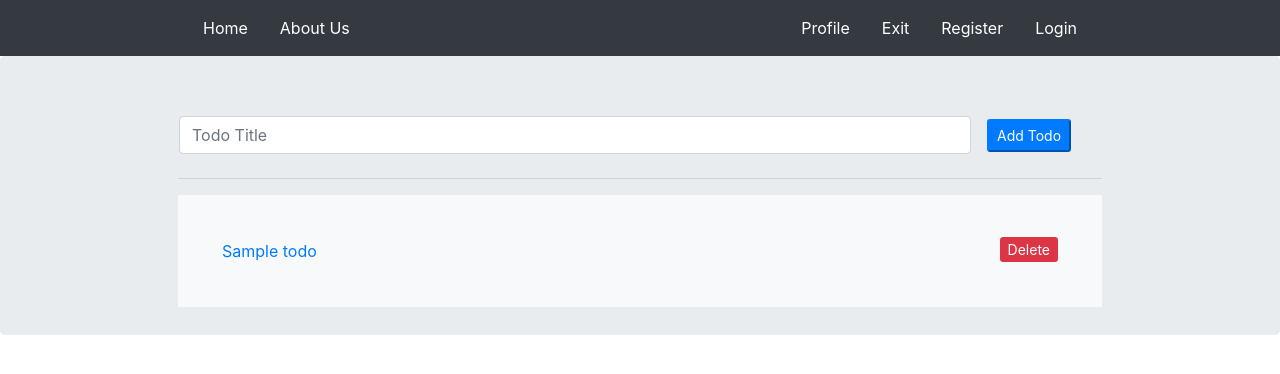
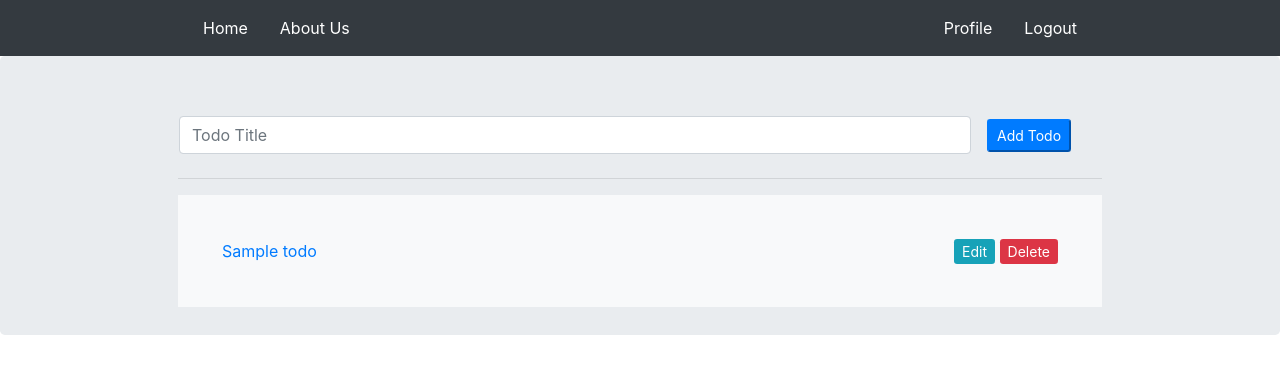
Before and after one commit to MohamadAhmadi100/Django-CBV-2, a Django app: page / in a window 1280 px wide. Shown: the top 374 px of the page. Run offline with Django 3.2, Linux system fonts and the light colour scheme; a user stored in the database is signed in; tables that the repository leaves empty hold one stand-in row (values such as "Sample post"); some libraries are stand-ins or nearby versions.

Commit message:
add tododeleteview

```diff
--- a/DjangoCBVpr/urls.py
+++ b/DjangoCBVpr/urls.py
@@ -4,4 +4,5 @@ from django.urls import path, include
 urlpatterns = [
     path('admin/', admin.site.urls),
     path('', include('todo.urls', namespace='todo')),
+    path('accounts/', include('accounts.urls', namespace='accounts')),
 ]
--- a/templates/inc/navbar.html
+++ b/templates/inc/navbar.html
@@ -5,14 +5,15 @@
             <a class="nav-link text-white" href="#">About Us</a>
         </div>
         <div class="d-flex">
-{#            {% if request.user.is_authenticated %}#}
+            {% if request.user.is_authenticated %}
                 <a class="nav-link active text-white" aria-current="page"
                    href="">Profile</a>
-                <a class="nav-link active text-white" aria-current="page" href="">Exit</a>
-{#            {% else %}#}
-                <a class="nav-link active text-white" aria-current="page" href="">Register</a>
-                <a class="nav-link active text-white" aria-current="page" href="">Login</a>
-{#            {% endif %}#}
+                <a class="nav-link active text-white" aria-current="page"
+                   href="{% url 'accounts:user_logout' %}">Logout</a>
+            {% else %}
+                <a class="nav-link active text-white" aria-current="page" href="{% url 'accounts:user_signup' %}">SignUp</a>
+                <a class="nav-link active text-white" aria-current="page" href="{% url 'accounts:user_login' %}">Login</a>
+            {% endif %}
         </div>
     </div>
 </nav>
--- a/todo/apps.py
+++ b/todo/apps.py
@@ -1,6 +1,6 @@
 from django.apps import AppConfig
 
 
-class BlogConfig(AppConfig):
+class TodoConfig(AppConfig):
     default_auto_field = 'django.db.models.BigAutoField'
     name = 'todo'
--- a/todo/templates/todo/home.html
+++ b/todo/templates/todo/home.html
@@ -14,8 +14,11 @@
             <div class="card-body bg-light">
                 <div class="p-4 d-flex justify-content-between">
                     <a class="text-decoration-none" href="{% url 'todo:todo_detail' todo.slug %}">{{ todo }}</a>
-                    <small><a href="{% url 'todo:delete_tode' todo.id %}" class="btn-sm btn-danger">Delete</a></small>
-
+                    <div class="">
+                        <small><a href="{% url 'todo:update_todo' todo.id %}" class="btn-sm btn-info">Edit</a></small>
+                        <small><a href="{% url 'todo:delete_todo' todo.id %}"
+                                  class="btn-sm btn-danger">Delete</a></small>
+                    </div>
                 </div>
             </div>
             <br>
--- a/todo/urls.py
+++ b/todo/urls.py
@@ -4,6 +4,7 @@ from . import views
 app_name = 'todo'
 urlpatterns = [
     path('', views.TodoListView.as_view(), name='home'),
-    path('delete/<int:pk>/', views.TodeDeleteView.as_view(), name='delete_tode'),
+    path('update/<int:pk>', views.TodoUpdateView.as_view(), name='update_todo'),
+    path('delete/<int:pk>/', views.TodoDeleteView.as_view(), name='delete_todo'),
     path('<slug:slug>/', views.TodoDetailView.as_view(), name='todo_detail'),
 ]
--- a/todo/views.py
+++ b/todo/views.py
@@ -1,5 +1,5 @@
 from .models import Todo
-from django.views.generic import ListView, DetailView, FormView, DeleteView
+from django.views.generic import ListView, DetailView, FormView, DeleteView, UpdateView
 from .forms import AddTodoForm
 from django.urls import reverse, reverse_lazy
 from django.utils.text import slugify
@@ -32,7 +32,14 @@ class TodoListView(FormView, ListView):
         messages.success(self.request, 'Todo added successfully', 'success')
 
 
-class TodeDeleteView(DeleteView):
+class TodoDeleteView(DeleteView):
     model = Todo
     template_name = 'todo/todo_delete.html'
     success_url = reverse_lazy('todo:home')
+
+
+class TodoUpdateView(UpdateView):
+    model = Todo
+    template_name = 'todo/todo_update.html'
+    fields = ('title',)
+    success_url = reverse_lazy('todo:home')
```
Also changed, not shown: DjangoCBVpr/settings.py (+13 -1 lines).
